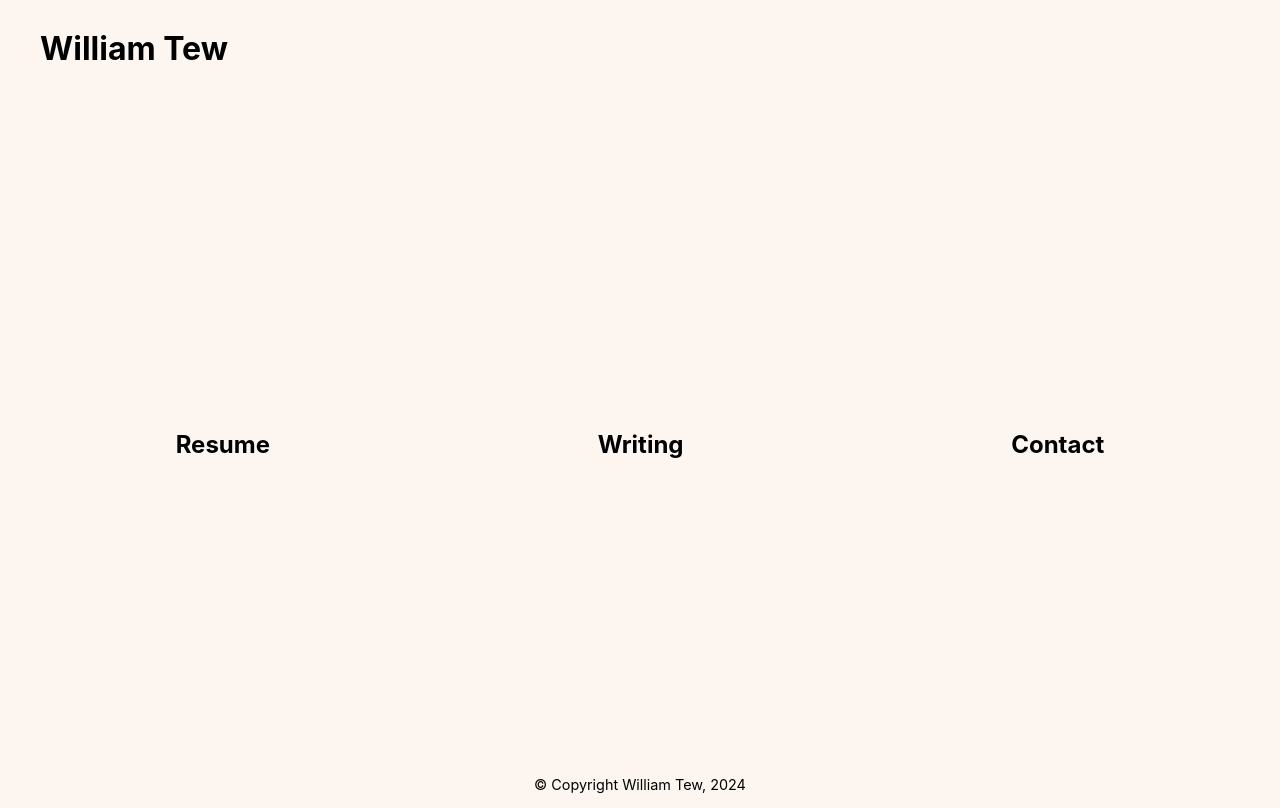
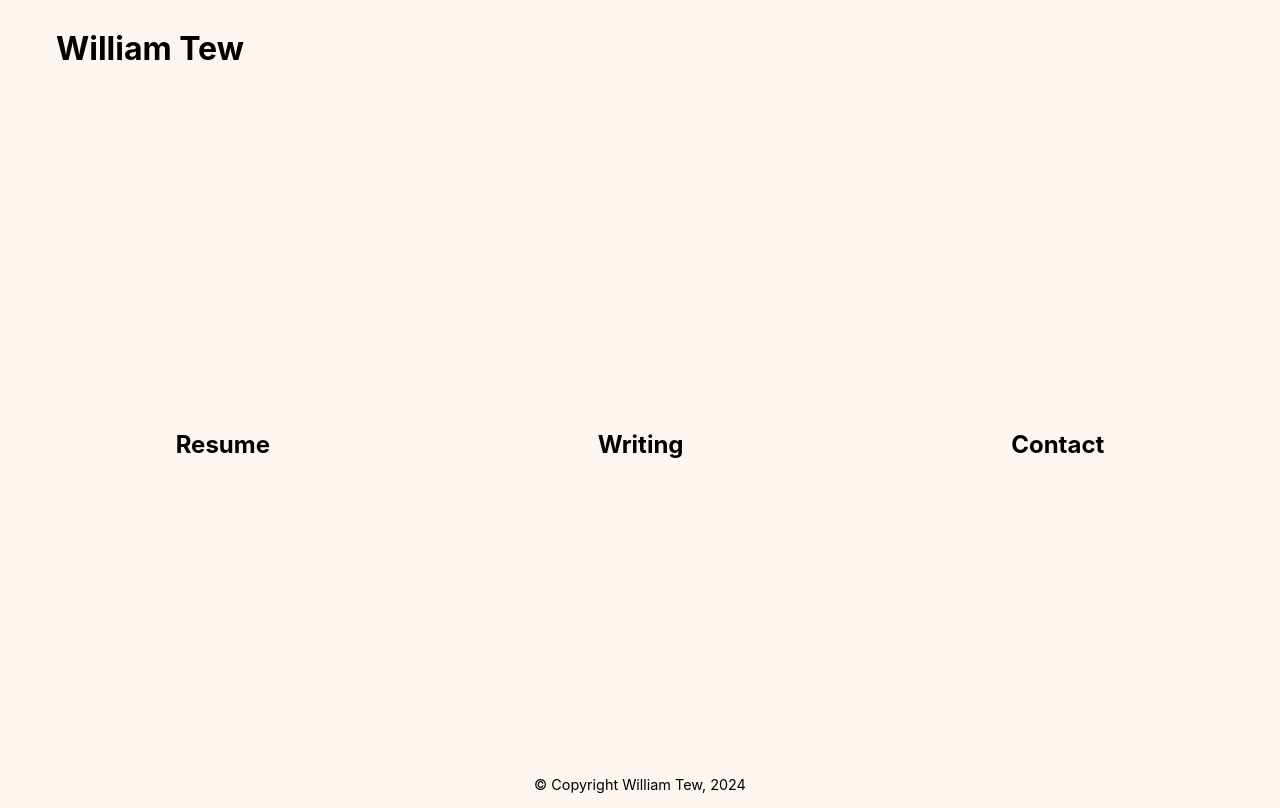
Before and after one commit to tew2tew2/willtew, a plain HTML site: page index.html in a window 1280 px wide. Drawn offline with Linux system fonts and the light colour scheme.

Commit message:
Update style.css

```diff
--- a/style.css
+++ b/style.css
@@ -32,13 +32,11 @@
 			width: 100vw;
 			height: auto;
 			float: left;
-			margin-left: 2em;
+			margin-left: 3em;
 			margin-bottom: 5em;
 		}
 		.itembox {
 			flex: 1;
-			/*border: solid;
-			border-radius: 1em;*/
 			padding: 8em;
 			margin-top: 7em;
 			margin-right: 2em;
```
